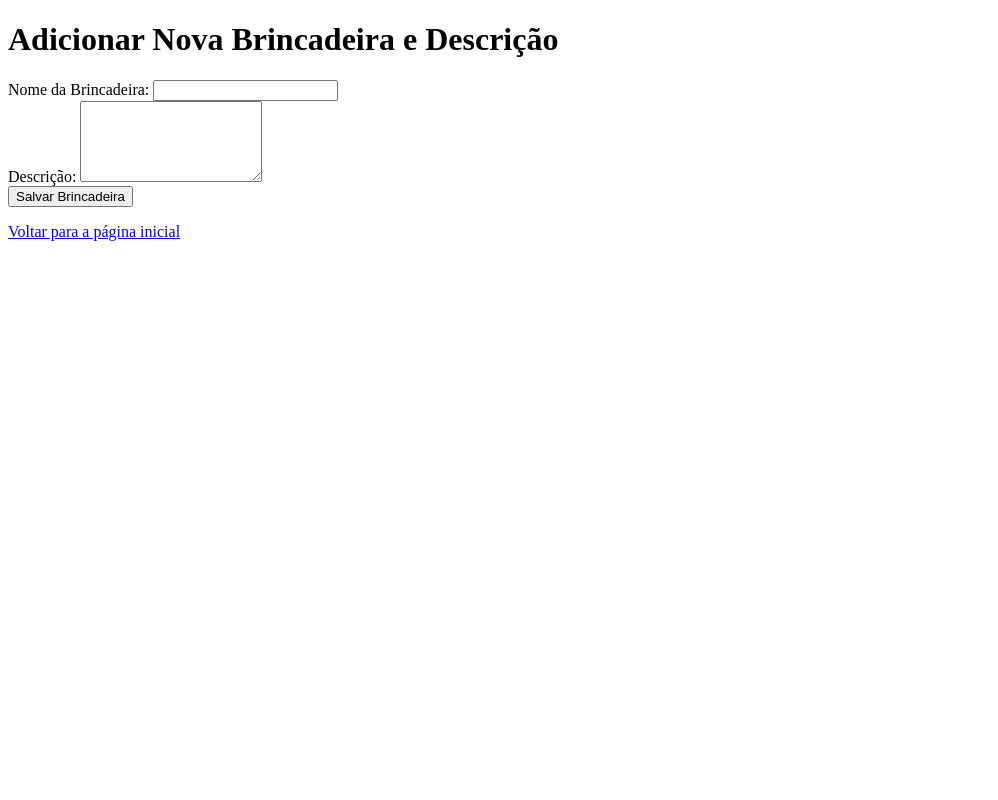
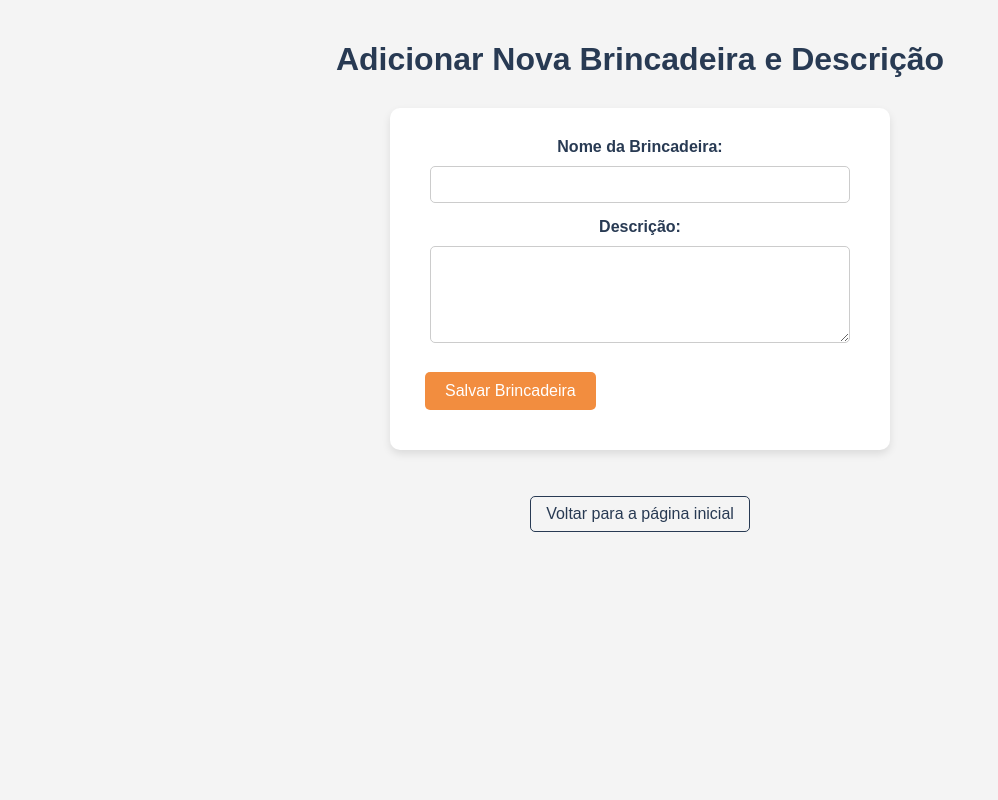
Before and after one commit to Rafaeloliveira87/Teste, a Flask app: page /adicionar in a window 1280 px wide. Shown: the whole page, without its empty margins (0-998 px from the left). Run offline with Flask 3, Linux system fonts and the light colour scheme.

Commit message:
style.css

```diff
--- a/static/style.css
+++ b/static/style.css
@@ -1,14 +1,48 @@
+/* Cores baseadas no logo do Instituto Semear */
+:root {
+    --primary-orange: #F28D3F; /* Laranja principal */
+    --dark-blue: #283A53;     /* Azul marinho */
+    --light-yellow: #FAD990;   /* Amarelo/Bege claro */
+    --border-orange: #DF7B3A; /* Laranja da borda do logo */
+    --light-grey: #f4f4f4;    /* Para fundos leves */
+    --text-color: #333;       /* Cor de texto padrão */
+}
+
+body {
+    font-family: Arial, sans-serif;
+    background-color: var(--light-grey); /* Fundo suave */
+    color: var(--text-color);
+    margin: 0;
+    padding: 20px;
+    display: flex;
+    flex-direction: column;
+    align-items: center; /* Centraliza o conteúdo horizontalmente */
+    min-height: 100vh; /* Ocupa a altura total da viewport */
+    box-sizing: border-box;
+}
+
+h1 {
+    color: var(--dark-blue);
+    text-align: center;
+    margin-bottom: 30px;
+}
+
+/* Estilo para as mensagens flash (erro/sucesso) */
 .flashes {
     list-style: none;
     padding: 0;
     margin: 10px 0;
+    width: 100%;
+    max-width: 500px; /* Limita a largura para melhor leitura */
+    text-align: center;
 }
 
 .flashes li {
     padding: 8px 15px;
-  border-radius: 4px;
-  margin-bottom: 5px;
+    border-radius: 8px; /* Cantos mais arredondados */
+    margin-bottom: 10px;
     font-weight: bold;
+    box-shadow: 0 2px 4px rgba(0, 0, 0, 0.1);
 }
 
 .flashes .error {
@@ -22,3 +56,92 @@
     color: #2e8b57; /* Texto verde escuro */
     border: 1px solid #2e8b57;
 }
+
+/* Estilo para formulários e containers de conteúdo */
+form, .content-box {
+    background-color: #fff;
+    padding: 30px;
+    border-radius: 10px;
+    box-shadow: 0 4px 8px rgba(0, 0, 0, 0.1);
+    width: 100%;
+    max-width: 500px; /* Largura máxima para formulários e caixas de conteúdo */
+    margin-bottom: 20px;
+    box-sizing: border-box;
+}
+
+div { /* Aplicando a divs dentro de formulários para centralizar campos */
+    margin-bottom: 15px;
+    text-align: center; /* Centraliza os labels e inputs dentro da div */
+}
+
+label {
+    display: block; /* Garante que o label fique acima do input */
+    margin-bottom: 5px;
+    font-weight: bold;
+    color: var(--dark-blue);
+}
+
+input[type="text"],
+textarea,
+select {
+    width: calc(100% - 20px); /* Ocupa quase toda a largura, com padding */
+    padding: 10px;
+    margin-top: 5px;
+    border: 1px solid #ccc;
+    border-radius: 5px;
+    box-sizing: border-box; /* Inclui padding na largura total */
+}
+
+textarea {
+    resize: vertical; /* Permite redimensionar verticalmente */
+    min-height: 80px;
+}
+
+button[type="submit"],
+a.button, /* Para links que agem como botões */
+p a { /* Estilo para links em parágrafos, como os de navegação */
+    display: inline-block; /* Permite margin e padding */
+    padding: 10px 20px;
+    margin: 10px 5px; /* Margens em volta dos botões e links */
+    background-color: var(--primary-orange);
+    color: white;
+    border: none;
+    border-radius: 5px;
+    cursor: pointer;
+    font-size: 16px;
+    text-decoration: none; /* Remove sublinhado de links */
+    transition: background-color 0.3s ease; /* Transição suave ao passar o mouse */
+}
+
+button[type="submit"]:hover,
+a.button:hover,
+p a:hover {
+    background-color: var(--border-orange); /* Laranja mais escuro ao hover */
+}
+
+/* Estilo específico para links de navegação em parágrafos */
+p a {
+    background-color: transparent; /* Transparente para links de navegação */
+    color: var(--dark-blue);
+    border: 1px solid var(--dark-blue);
+    padding: 8px 15px;
+    border-radius: 5px;
+    transition: all 0.3s ease;
+}
+
+p a:hover {
+    background-color: var(--dark-blue);
+    color: white;
+}
+
+/* Responsividade básica */
+@media (max-width: 600px) {
+    body {
+        padding: 10px;
+    }
+    form, .content-box, .flashes {
+        max-width: 100%;
+        margin-left: 0;
+        margin-right: 0;
+    }
+}
```
Lines whose indentation alone changed are shown as unchanged.
